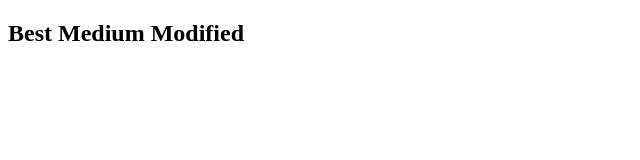
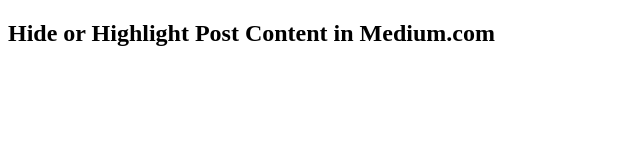
Before and after one commit to lucasedson/Hide-Highlight-Medium, a browser extension: page index.html in a window 1280 px wide. Shown: the whole page, without its empty margins (0-640 px from the left). Drawn offline with Linux system fonts and the light colour scheme.

Commit message:
First Clean

```diff
--- a/index.html
+++ b/index.html
@@ -9,10 +9,7 @@
 </head>
 
 <body>
-  <h2>Best Medium Modified</h2>
+  <h2>Hide or Highlight Post Content in Medium.com</h2>
 </body>
 
-
-
-
 </html>
```
Also changed, not shown: script.js (+0 -28 lines), manifest.json.
